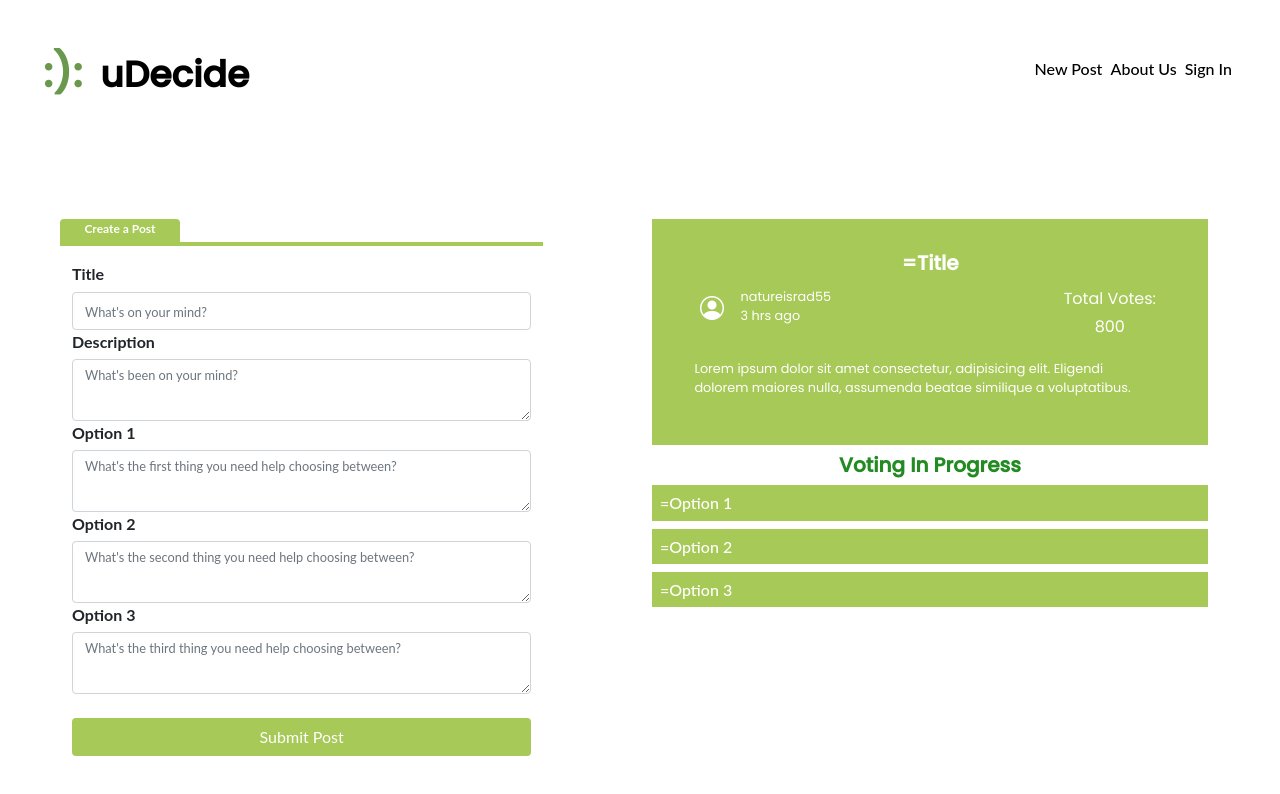
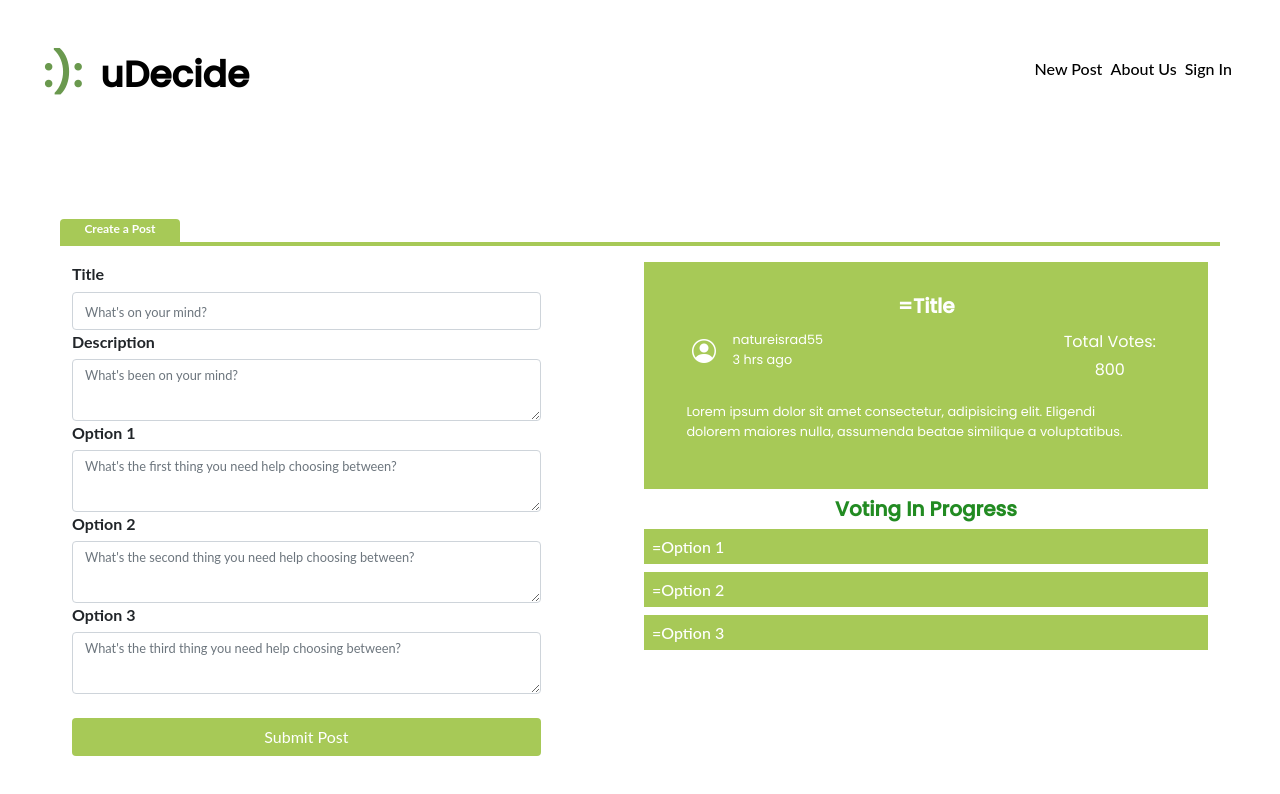
Before and after one commit to haokliao/uDecide, a React (Create React App) app in the folder client/: page /posts/new in a window 1280 px wide. Shown: the top 794 px of the page. Built offline with nearby package versions, Linux system fonts and the light colour scheme; a web font is replaced by a local one.

Commit message:
fixing styling for create post page

```diff
--- a/client/src/pages/PostFormPage.js
+++ b/client/src/pages/PostFormPage.js
@@ -150,8 +150,7 @@
     return (
       <div className="container-fluid">
         {/*Components and styles imported from src/Components/PostComponents */}
-        {/* <div className="row"> */}
-          {errorMessage}
+
         {/* <div className="input-group">
             <input
               type="text"
@@ -165,13 +164,20 @@
             </button>
           </div> */}
 
-          <div className="row d-flex flex-row">
+        {errorMessage}
+
+        {/* <div className="row d-flex flex-row">
+        <div className="col-sm-5 leftColumn"> */}
+
         {/*<!-- Left side Content Area -->*/}
-            <div className="col-sm-5 leftColumn">
         <div className="row tabArea mb-3">
           {/*<!-- <h6 class="createPostTab"><span class="createPostTabTextStyling">Create a Post</span></h6> -->*/}
           <h5 className="badge createPostTab">Create a Post</h5>
         </div>
+
+        <div class="row gx-2 d-flex flex-row">
+          <div class="col-sm-6 col-lg-5 leftColumn">
+
             <div method="get" id="postSubmission">
               {/* <PostTitle /> */}
               <div className="form-group">
@@ -257,7 +263,7 @@
 
 
           {/* <!-- Right side content area --> */}
-            <div className="col-sm-6 offset-1 rightColumn">
+          <div className="col-sm-6 col-lg-6 offset-1 rightColumn">
             <article className="userVotingArea row g-0 font-weight-bold">
               <h5 className="titleArea text-center labelFontSize">=Title</h5>
               <div className="d-flex flex-row justify-content-between px-3">
```
Lines whose indentation alone changed are shown as unchanged.
